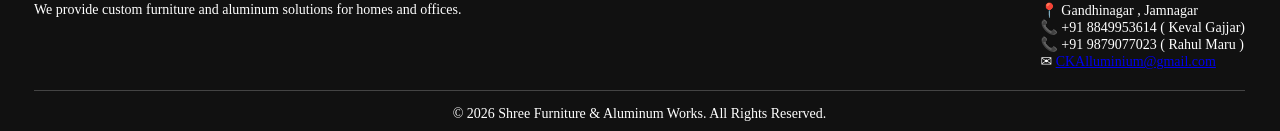
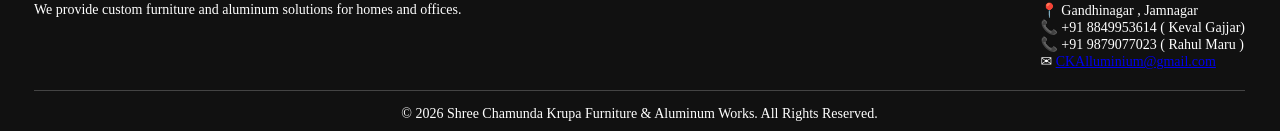
Before and after one commit to maheksondagar8-prog/ck-website, a React (Create React App) app: page / in a window 1280 px wide. Shown: the part 5679-5810 px from the top of the page. Built offline with nearby package versions, Linux system fonts and the light colour scheme.

Commit message:
UI changes

```diff
--- a/public/index.html
+++ b/public/index.html
@@ -2,7 +2,7 @@
 <html lang="en">
   <head>
     <meta charset="utf-8" />
-    <link rel="icon" href="%PUBLIC_URL%/favicon.ico" />
+    <link rel="icon" href="%PUBLIC_URL%/3.png" />
     <meta name="viewport" content="width=device-width, initial-scale=1" />
     <meta name="theme-color" content="#000000" />
     <meta
@@ -24,7 +24,7 @@
       work correctly both with client-side routing and a non-root public URL.
       Learn how to configure a non-root public URL by running `npm run build`.
     -->
-    <title>React App</title>
+    <title>Shree Chamunda Krupa Furniture & Aluminum Works</title>
   </head>
   <body>
     <noscript>You need to enable JavaScript to run this app.</noscript>
--- a/src/components/footer/index.jsx
+++ b/src/components/footer/index.jsx
@@ -23,7 +23,7 @@
             </div>
 
             <div className="footer_copyright">
-                © 2026 Shree Furniture & Aluminum Works. All Rights Reserved.
+                © 2026 Shree Chamunda Krupa Furniture & Aluminum Works. All Rights Reserved.
             </div>
         </footer>
     )
```
Also changed, not shown: public/3.png (added).
